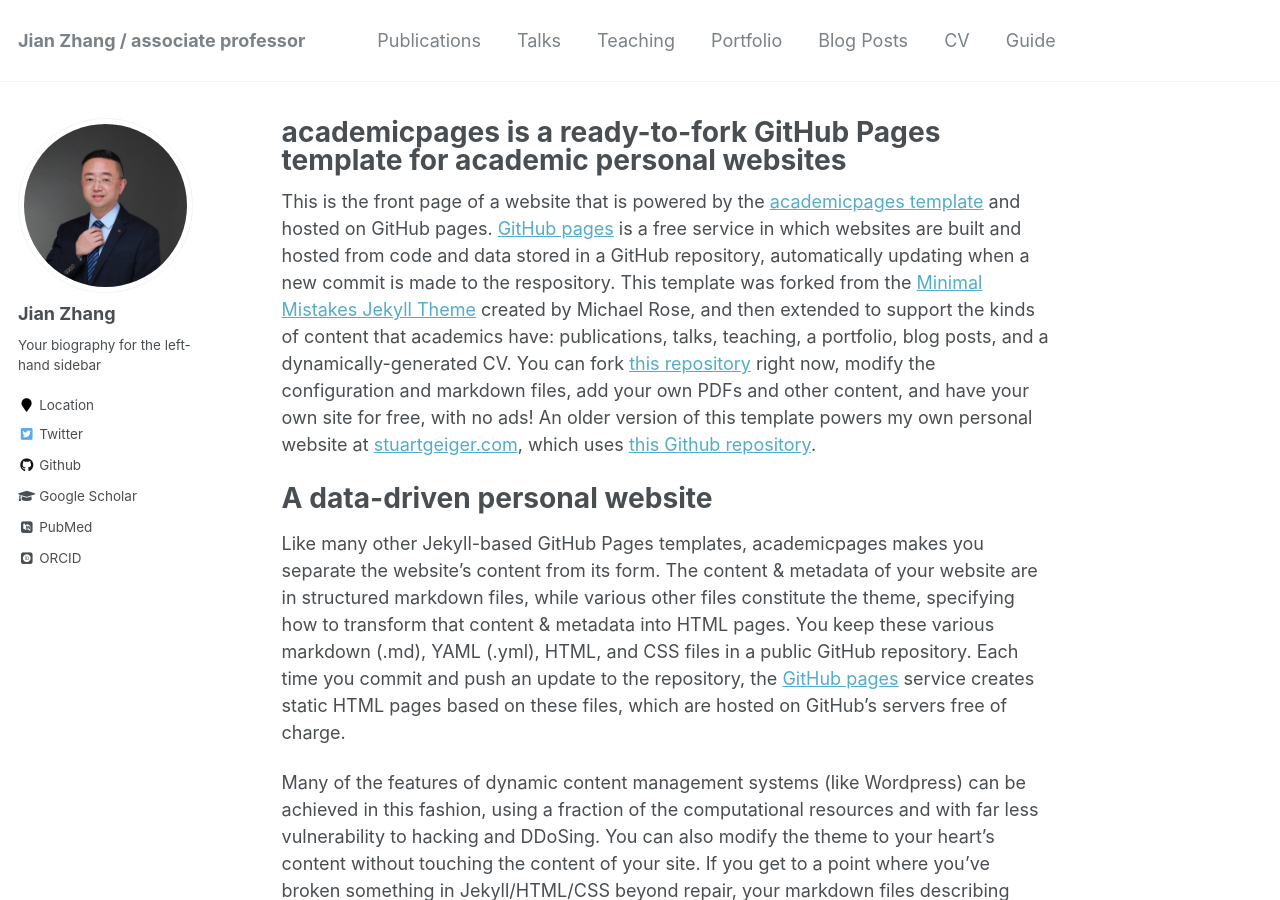
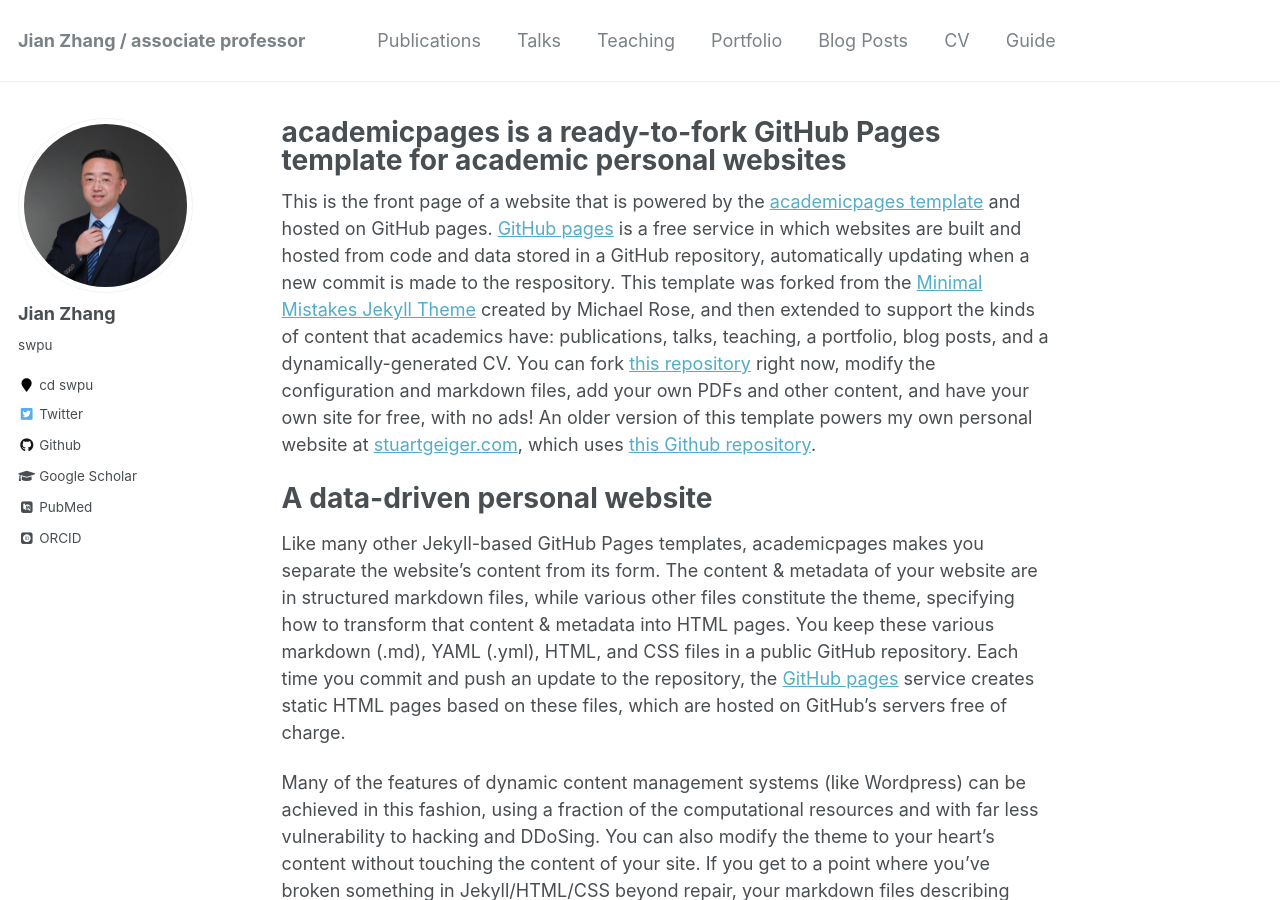
Before and after one commit to zhangjian405/zhangjian405.github.io, a Jekyll site: the page built from _pages/about.md, in a window 1280 px wide and 900 px high. Built offline with Jekyll 4.4.1, drawn with Linux system fonts in a browser that asks for light colours; some web fonts are replaced.

Commit message:
Update _config.yml

```diff
--- a/_config.yml
+++ b/_config.yml
@@ -81,9 +81,9 @@ analytics:
 # Site Author
 author:
   name             : "Jian Zhang"
-  avatar           : "ZJ.png"
-  bio              : "Your biography for the left-hand sidebar"
-  location         : "Location"
+  avatar           : "zj.png"
+  bio              : "swpu"
+  location         : "cd swpu"
   employer         :
   pubmed           : "https://www.ncbi.nlm.nih.gov/pubmed/?term=john+snow"
   googlescholar    : "http://yourfullgooglescholarurl.com"
```
